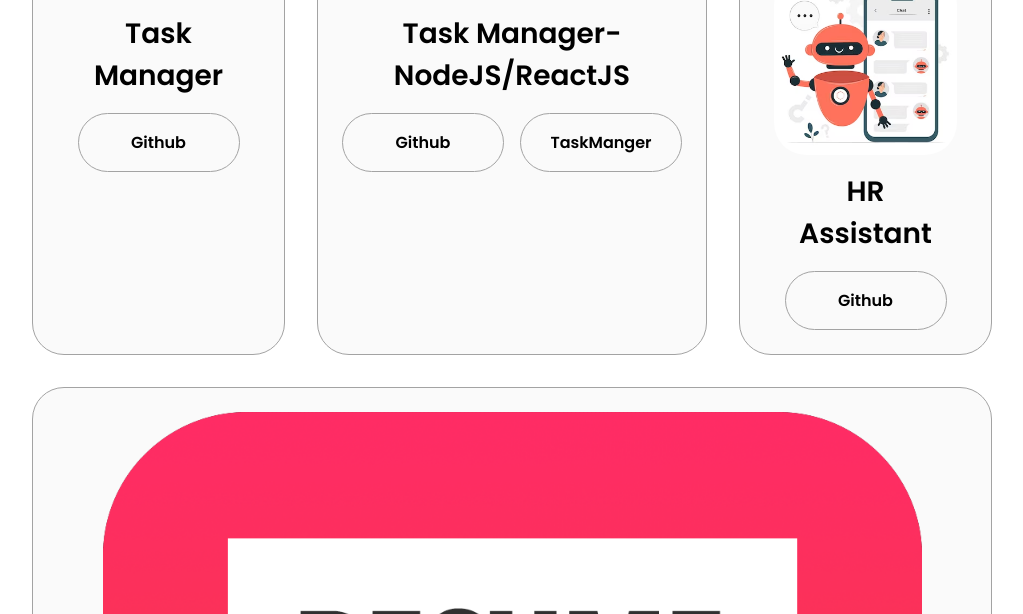
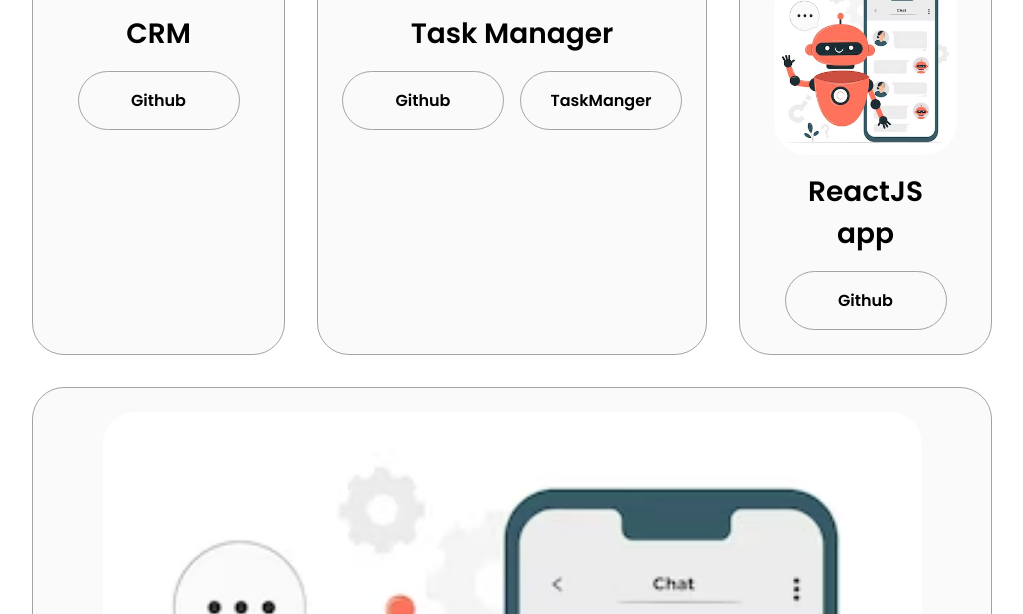
Before and after one commit to Soni912108/Portfolio, a plain HTML site: page index.html in a window 1280 px wide. Shown: the part 2646-3260 px from the top of the page, without its empty margins (128-1151 px from the left). Drawn offline with Linux system fonts and the light colour scheme.

Commit message:
Update index.html

```diff
--- a/index.html
+++ b/index.html
@@ -271,11 +271,11 @@
                 class="project-img"
               />
             </div>
-            <h2 class="experience-sub-title project-title">Task Manager</h2>
+            <h2 class="experience-sub-title project-title">CRM</h2>
             <div class="btn-container">
               <a
                 class="btn btn-color-2 project-btn"
-                onclick="location.href='https://github.com/Soni912108/taskmanager'"
+                onclick="location.href='https://github.com/Soni912108/CRM'"
                 target="_blank"
               >
                 Github
@@ -290,21 +290,40 @@
                 class="project-img"
               />
             </div>
-            <h2 class="experience-sub-title project-title">Task Manager-NodeJS/ReactJS</h2>
+            <h2 class="experience-sub-title project-title">Task Manager</h2>
             <div class="btn-container">
               <a
                 class="btn btn-color-2 project-btn"
-                onclick="location.href='https://github.com/Soni912108/NodeJS-ReactJS-project'"
+                onclick="location.href='https://github.com/Soni912108/expressApp'"
                 target="_blank"
               >
                 Github
               </a>
               <a
                 class="btn btn-color-2 project-btn"
-                onclick="location.href='https://taskmanager0.vercel.app/'"
+                onclick="location.href='https://react-app-psi-wheat.vercel.app/'"
                 target="_blank"
               >
                 TaskManger
+              </a>
+            </div>
+          </div>
+          <div class="details-container color-container">
+            <div class="article-container">
+              <img
+                src="./assets/chatbot.avif"
+                alt="Project 2"
+                class="project-img"
+              />
+            </div>
+            <h2 class="experience-sub-title project-title">ReactJS app</h2>
+            <div class="btn-container">
+              <a
+                class="btn btn-color-2 project-btn"
+                onclick="location.href='https://github.com/Soni912108/react-app'"
+                target="_blank"
+              >
+                Github
               </a>
             </div>
           </div>
@@ -327,7 +346,7 @@
               </a>
             </div>
           </div>
-          <div class="details-container color-container">
+<!--           <div class="details-container color-container">
             <div class="article-container">
               <img
                 src="./assets/resume.png"
@@ -344,7 +363,7 @@
               >
                 Github
               </a>
-            </div>
+            </div> -->
           </div>
         </div>
       </div>
```
